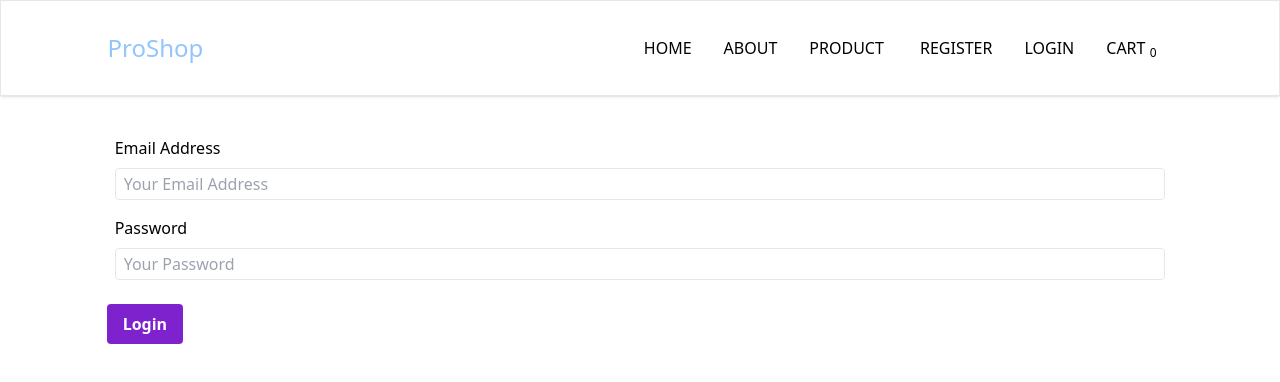
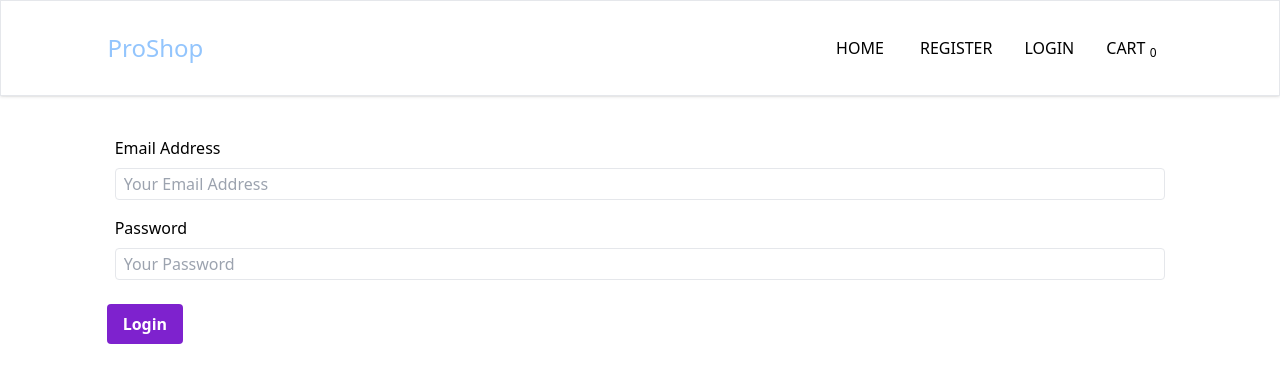
Before and after one commit to NaimIslamAntor/pro-shop, a Next.js app: page /auth/login in a window 1280 px wide. Shown: the top 382 px of the page. Built offline with nearby package versions, Linux system fonts and the light colour scheme.

Commit message:
fixing header

```diff
--- a/components/Header.js
+++ b/components/Header.js
@@ -74,19 +74,19 @@ const Header = () => {
             Home
           </a>
           </Link>
-          <a
+          {/* <a
             href="#"
             className="px-4 py-2 uppercase hover:bg-blue-100 rounded transition"
           >
             About
-          </a>
-          <a
+          </a> */}
+          {/* <a
             href="#"
             className="px-4 py-2 uppercase hover:bg-blue-100 rounded transition"
           >
             Product
           </a>
-
+          */}
           {
 
            !auth ? <> <Link href="/auth/register">
```
